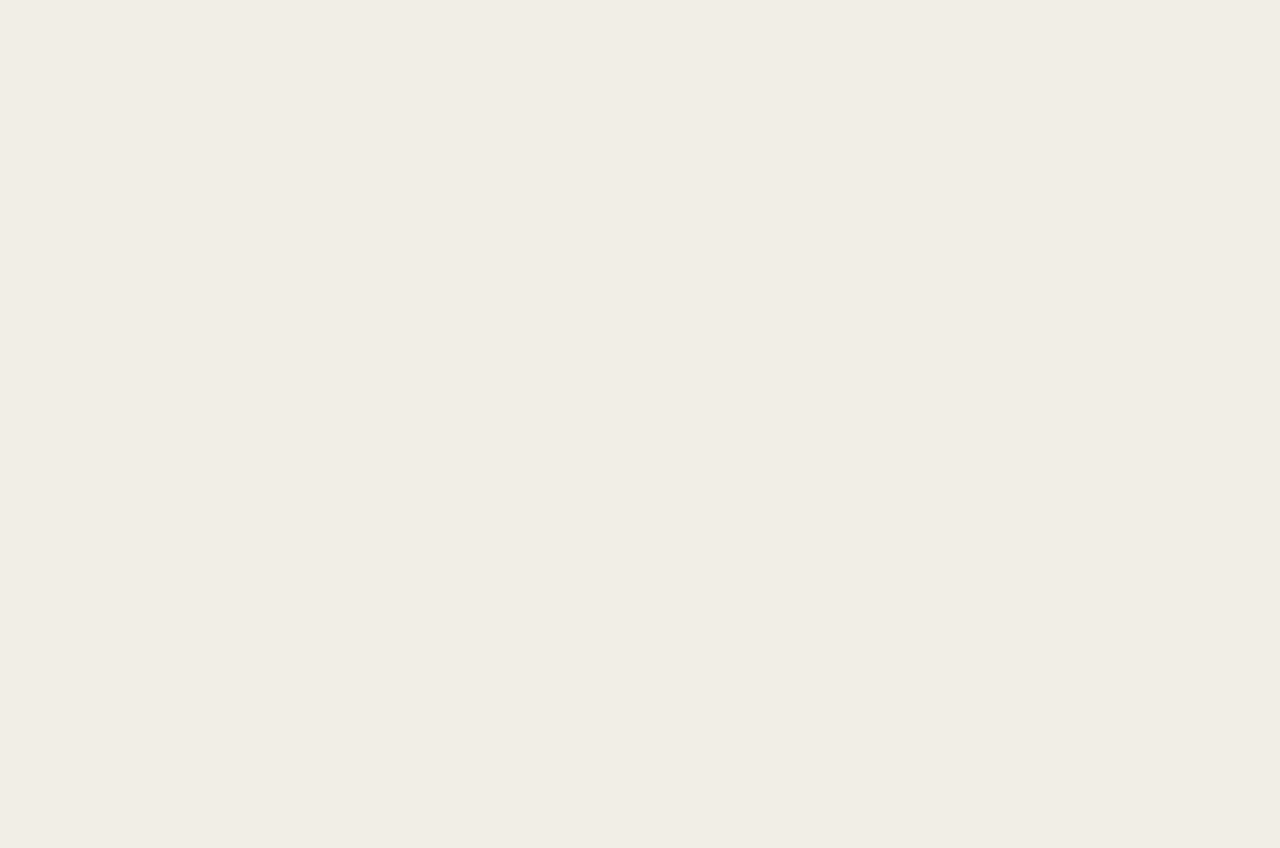
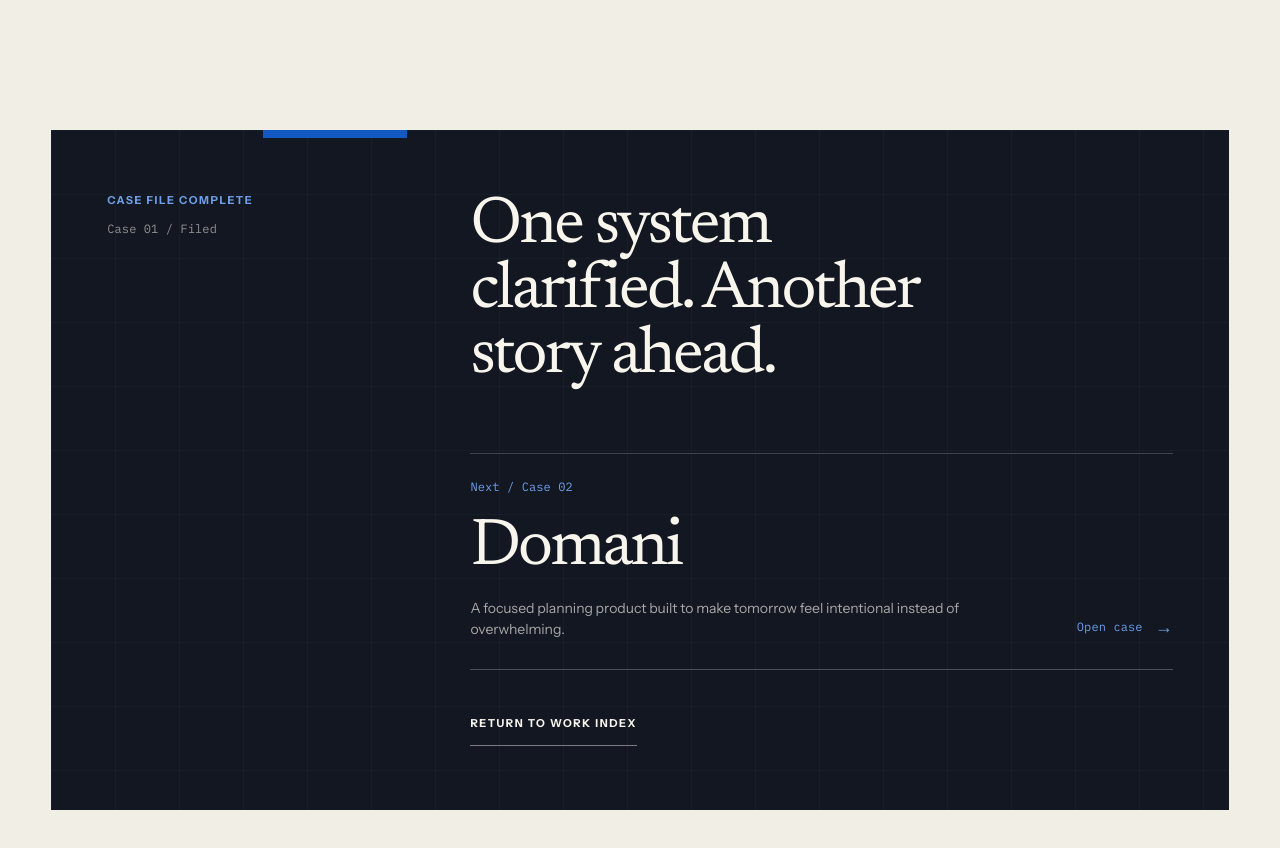
Before and after one commit to parfuso-pvs/portfolio, a Next.js app: page /work/memx in a window 1280 px wide. Shown: the part 6660-7508 px from the top of the page. Before the commit the page ends 6790 px from the top, so only its background shows below. Built offline with nearby package versions, Linux system fonts and the light colour scheme.

Commit message:
feat(PORT-404): add case study closing navigation

```diff
--- a/src/app/work/memx/page.tsx
+++ b/src/app/work/memx/page.tsx
@@ -1,11 +1,13 @@
 import type { Metadata } from "next";
 
 import { CaseStudyFrame } from "@/components/case-study/case-study-frame";
+import { CaseStudyNavigation } from "@/components/case-study/case-study-navigation";
 import { MemxNarrative } from "@/components/case-study/memx-narrative";
 import { MemxSystemDiagrams } from "@/components/case-study/memx-system-diagrams";
 import { getProject } from "@/content/projects";
 
 const project = getProject("memx");
+const nextProject = getProject("domani");
 
 export const metadata: Metadata = {
   title: project.name,
@@ -17,6 +19,7 @@
     <CaseStudyFrame project={project}>
       <MemxNarrative />
       <MemxSystemDiagrams />
+      <CaseStudyNavigation currentProject={project} nextProject={nextProject} />
     </CaseStudyFrame>
   );
 }
--- /dev/null
+++ b/src/components/case-study/case-study-navigation.tsx
@@ -0,0 +1,75 @@
+import Link from "next/link";
+
+import type { FeaturedProjectRecord } from "@/content/projects";
+
+type CaseStudyNavigationProps = {
+  currentProject: FeaturedProjectRecord;
+  nextProject: FeaturedProjectRecord;
+};
+
+export function CaseStudyNavigation({ currentProject, nextProject }: CaseStudyNavigationProps) {
+  const headingId = `${currentProject.id}-case-study-close`;
+
+  return (
+    <section className="px-page-gutter pb-page-gutter" aria-labelledby={headingId}>
+      <div className="bg-media-backdrop text-media-foreground relative mx-auto w-full max-w-[90rem] overflow-hidden px-6 py-9 sm:px-10 sm:py-12 lg:px-14 lg:py-16">
+        <div
+          className="pointer-events-none absolute inset-0 opacity-15 [background-image:linear-gradient(color-mix(in_srgb,var(--paper-raised)_18%,transparent)_1px,transparent_1px),linear-gradient(90deg,color-mix(in_srgb,var(--paper-raised)_18%,transparent)_1px,transparent_1px)] [background-size:4rem_4rem]"
+          aria-hidden="true"
+        />
+        <span
+          className="bg-accent absolute top-0 left-[12%] h-2 w-24 sm:left-[18%] sm:w-36"
+          aria-hidden="true"
+        />
+
+        <div className="relative grid gap-14 lg:grid-cols-12 lg:gap-6">
+          <header className="lg:col-span-3">
+            <p className="type-label text-accent-on-dark">Case file complete</p>
+            <p className="type-mono text-media-foreground/55 mt-3">
+              {currentProject.indexLabel} / Filed
+            </p>
+          </header>
+
+          <div className="lg:col-span-8 lg:col-start-5">
+            <h2
+              id={headingId}
+              className="type-heading text-media-foreground max-w-[12ch] text-pretty"
+            >
+              One system clarified. Another story ahead.
+            </h2>
+
+            <div className="border-media-foreground/20 mt-12 border-t pt-6 sm:mt-16">
+              <p className="type-mono text-accent-on-dark">Next / {nextProject.indexLabel}</p>
+              <Link
+                href={nextProject.href}
+                className="border-media-foreground/25 hover:border-accent-on-dark focus-visible:border-accent-on-dark group mt-5 grid min-h-11 gap-8 border-b pb-7 transition-colors sm:grid-cols-[minmax(0,1fr)_auto] sm:items-end"
+              >
+                <span>
+                  <span className="type-heading text-media-foreground group-hover:text-accent-on-dark group-focus-visible:text-accent-on-dark block transition-colors">
+                    {nextProject.name}
+                  </span>
+                  <span className="type-body-small text-media-foreground/65 mt-4 block max-w-xl">
+                    {nextProject.summary}
+                  </span>
+                </span>
+                <span
+                  className="type-mono text-accent-on-dark flex items-center gap-3 transition-transform group-hover:translate-x-1 group-focus-visible:translate-x-1"
+                  aria-hidden="true"
+                >
+                  Open case <span className="text-lg">→</span>
+                </span>
+              </Link>
+            </div>
+
+            <Link
+              href="/work"
+              className="type-label border-media-foreground/45 text-media-foreground hover:border-accent-on-dark hover:text-accent-on-dark focus-visible:border-accent-on-dark focus-visible:text-accent-on-dark active:text-media-foreground/70 mt-8 inline-flex min-h-11 items-center border-b py-3 transition-colors"
+            >
+              Return to work index
+            </Link>
+          </div>
+        </div>
+      </div>
+    </section>
+  );
+}
```
Also changed, not shown: 2 other files (tests, documents, lock files or other folders).
